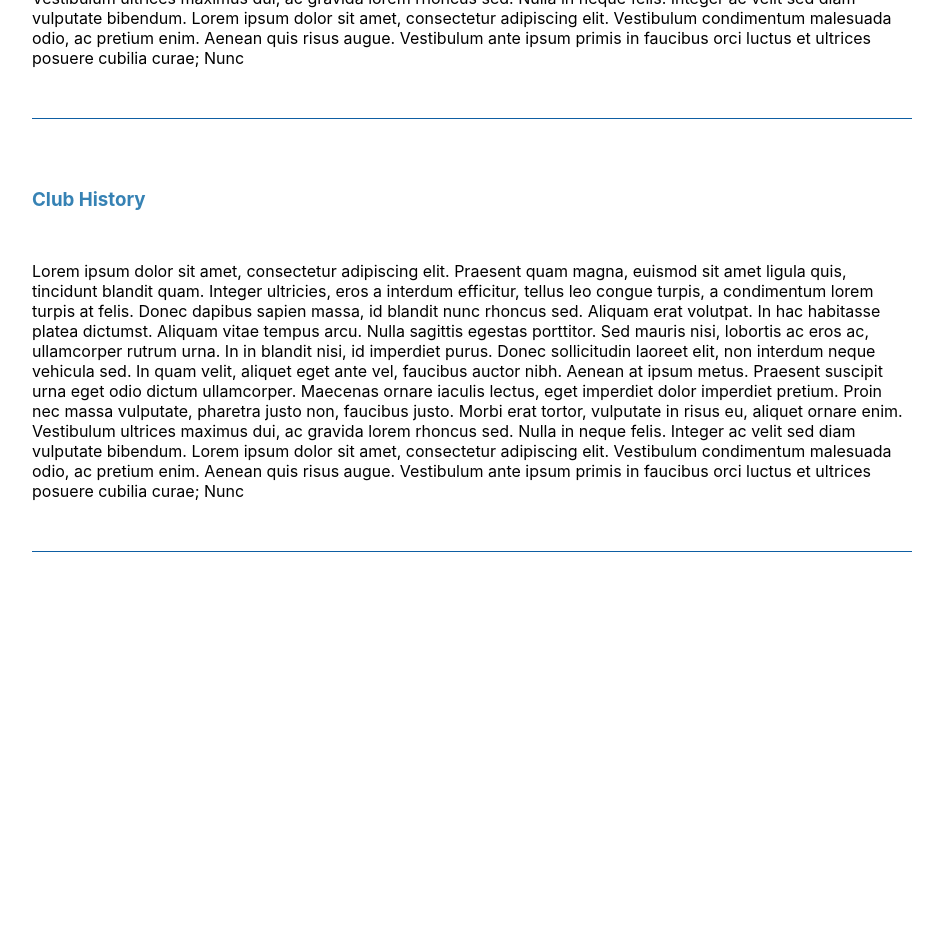
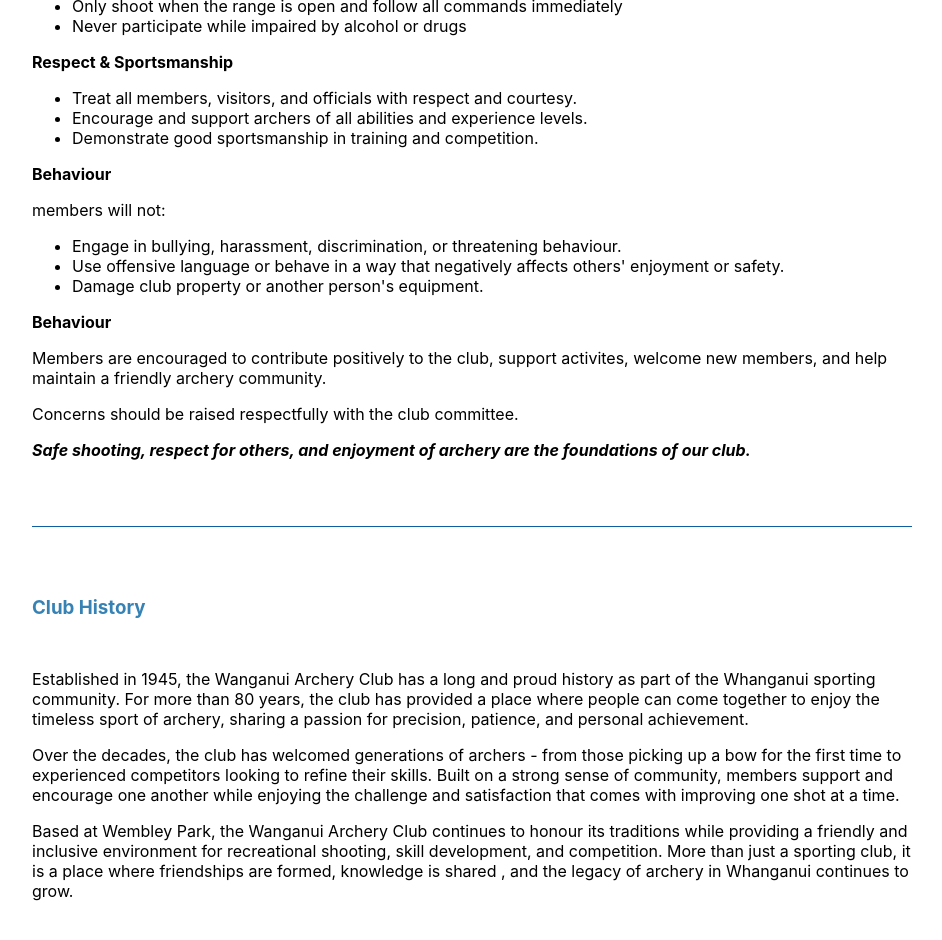
Before and after one commit to Leyght811/wanganuiarcherysite, a React (Create React App) app: page /club in a window 1280 px wide. Shown: the part 1000-1940 px from the top of the page, without its empty margins (168-1110 px from the left). Before the commit the page ends 1552 px from the top, so only its background shows below. Built offline with nearby package versions, Linux system fonts and the light colour scheme.

Commit message:
Conduct and history text

```diff
--- a/src/components/pages/ClubPage/Conduct.jsx
+++ b/src/components/pages/ClubPage/Conduct.jsx
@@ -1,3 +1,38 @@
+const lists = [
+    {
+        title: "Safety",
+        items: [
+            "Follow all range rules, safety procedures, and instructions from club officials.",
+            "Handle bows, arrows, and equipment responsibly at all times",
+            "Only shoot when the range is open and follow all commands immediately",
+            "Never participate while impaired by alcohol or drugs",
+        ],
+    },
+    {
+        title: "Respect & Sportsmanship",
+        items: [
+            "Treat all members, visitors, and officials with respect and courtesy.",
+            "Encourage and support archers of all abilities and experience levels.",
+            "Demonstrate good sportsmanship in training and competition.",
+        ],
+    },
+    {
+        title: "Behaviour",
+        subtext: "members will not:",
+        items: [
+            "Engage in bullying, harassment, discrimination, or threatening behaviour.",
+            "Use offensive language or behave in a way that negatively affects others' enjoyment or safety.",
+            "Damage club property or another person's equipment.",
+        ],
+    },
+    {
+        title: "Behaviour",
+        subtext:
+            "Members are encouraged to contribute positively to the club, support activites, welcome new members, and help maintain a friendly archery community.",
+        items: [],
+    },
+];
+
 export default function Conduct() {
     return (
         <div id="club-page-conduct" className="page-section">
@@ -5,28 +40,45 @@
                 <h3>Code of Conduct</h3>
             </div>
             <div>
-                Lorem ipsum dolor sit amet, consectetur adipiscing elit.
-                Praesent quam magna, euismod sit amet ligula quis, tincidunt
-                blandit quam. Integer ultricies, eros a interdum efficitur,
-                tellus leo congue turpis, a condimentum lorem turpis at felis.
-                Donec dapibus sapien massa, id blandit nunc rhoncus sed. Aliquam
-                erat volutpat. In hac habitasse platea dictumst. Aliquam vitae
-                tempus arcu. Nulla sagittis egestas porttitor. Sed mauris nisi,
-                lobortis ac eros ac, ullamcorper rutrum urna. In in blandit
-                nisi, id imperdiet purus. Donec sollicitudin laoreet elit, non
-                interdum neque vehicula sed. In quam velit, aliquet eget ante
-                vel, faucibus auctor nibh. Aenean at ipsum metus. Praesent
-                suscipit urna eget odio dictum ullamcorper. Maecenas ornare
-                iaculis lectus, eget imperdiet dolor imperdiet pretium. Proin
-                nec massa vulputate, pharetra justo non, faucibus justo. Morbi
-                erat tortor, vulputate in risus eu, aliquet ornare enim.
-                Vestibulum ultrices maximus dui, ac gravida lorem rhoncus sed.
-                Nulla in neque felis. Integer ac velit sed diam vulputate
-                bibendum. Lorem ipsum dolor sit amet, consectetur adipiscing
-                elit. Vestibulum condimentum malesuada odio, ac pretium enim.
-                Aenean quis risus augue. Vestibulum ante ipsum primis in
-                faucibus orci luctus et ultrices posuere cubilia curae; Nunc
+                <p>
+                    Wanganui Archery Club is commited to providing a safe,
+                    respectful, and enjoyable environment for all members,
+                    visitors, coaches, officials, and volunteers.
+                </p>
+                <p>All members and visitors agree to:</p>
+                {lists.map((list) => {
+                    return (
+                        <ConductList
+                            title={list.title}
+                            subtext={list.subtext ? list.subtext : null}
+                            items={list.items}
+                        />
+                    );
+                })}
+                Concerns should be raised respectfully with the club committee.
+                <p>
+                    <strong>
+                        <i>
+                            Safe shooting, respect for others, and enjoyment of
+                            archery are the foundations of our club.
+                        </i>
+                    </strong>
+                </p>
             </div>
         </div>
     );
 }
+
+const ConductList = ({ title, subtext = null, items }) => {
+    return (
+        <div style={{ marginTop: "1rem" }}>
+            <strong>{title}</strong>
+            {subtext && <p>{subtext}</p>}
+            <ul>
+                {items.map((item) => {
+                    return <li>{item}</li>;
+                })}
+            </ul>
+        </div>
+    );
+};
--- a/src/components/pages/ClubPage/History.jsx
+++ b/src/components/pages/ClubPage/History.jsx
@@ -5,27 +5,31 @@
                 <h3>Club History</h3>
             </div>
             <div>
-                Lorem ipsum dolor sit amet, consectetur adipiscing elit.
-                Praesent quam magna, euismod sit amet ligula quis, tincidunt
-                blandit quam. Integer ultricies, eros a interdum efficitur,
-                tellus leo congue turpis, a condimentum lorem turpis at felis.
-                Donec dapibus sapien massa, id blandit nunc rhoncus sed. Aliquam
-                erat volutpat. In hac habitasse platea dictumst. Aliquam vitae
-                tempus arcu. Nulla sagittis egestas porttitor. Sed mauris nisi,
-                lobortis ac eros ac, ullamcorper rutrum urna. In in blandit
-                nisi, id imperdiet purus. Donec sollicitudin laoreet elit, non
-                interdum neque vehicula sed. In quam velit, aliquet eget ante
-                vel, faucibus auctor nibh. Aenean at ipsum metus. Praesent
-                suscipit urna eget odio dictum ullamcorper. Maecenas ornare
-                iaculis lectus, eget imperdiet dolor imperdiet pretium. Proin
-                nec massa vulputate, pharetra justo non, faucibus justo. Morbi
-                erat tortor, vulputate in risus eu, aliquet ornare enim.
-                Vestibulum ultrices maximus dui, ac gravida lorem rhoncus sed.
-                Nulla in neque felis. Integer ac velit sed diam vulputate
-                bibendum. Lorem ipsum dolor sit amet, consectetur adipiscing
-                elit. Vestibulum condimentum malesuada odio, ac pretium enim.
-                Aenean quis risus augue. Vestibulum ante ipsum primis in
-                faucibus orci luctus et ultrices posuere cubilia curae; Nunc
+                <p>
+                    Established in 1945, the Wanganui Archery Club has a long
+                    and proud history as part of the Whanganui sporting
+                    community. For more than 80 years, the club has provided a
+                    place where people can come together to enjoy the timeless
+                    sport of archery, sharing a passion for precision, patience,
+                    and personal achievement.
+                </p>
+                <p>
+                    Over the decades, the club has welcomed generations of
+                    archers - from those picking up a bow for the first time to
+                    experienced competitors looking to refine their skills.
+                    Built on a strong sense of community, members support and
+                    encourage one another while enjoying the challenge and
+                    satisfaction that comes with improving one shot at a time.
+                </p>
+                <p>
+                    Based at Wembley Park, the Wanganui Archery Club continues
+                    to honour its traditions while providing a friendly and
+                    inclusive environment for recreational shooting, skill
+                    development, and competition. More than just a sporting
+                    club, it is a place where friendships are formed, knowledge
+                    is shared , and the legacy of archery in Whanganui continues
+                    to grow.
+                </p>
             </div>
         </div>
     );
```
